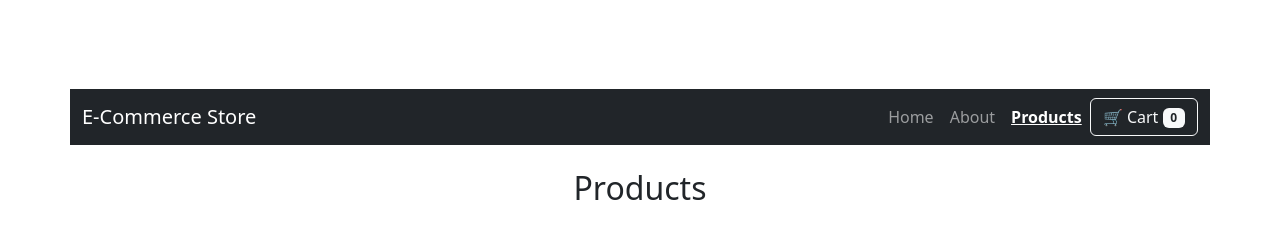
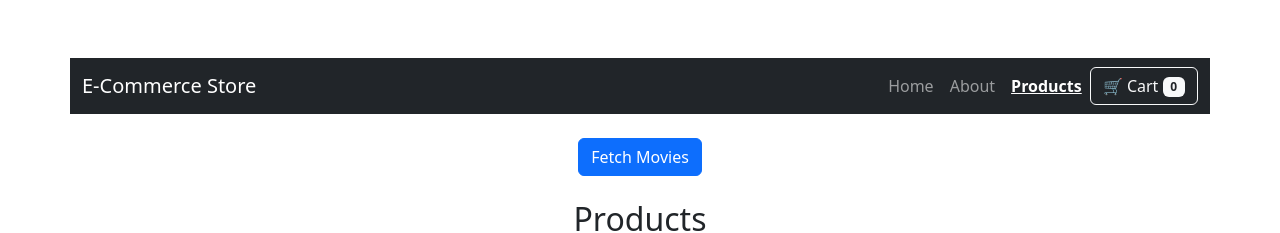
Before and after one commit to Ashutosh9110/Music-Ecommerce-Website, a React (Vite) app: page /products in a window 1280 px wide. Shown: the top 233 px of the page. Built offline with nearby package versions, Linux system fonts and the light colour scheme.

Commit message:
Loading the application

```diff
--- a/src/App.jsx
+++ b/src/App.jsx
@@ -1,4 +1,4 @@
-import React from "react";
+import React, { useState } from "react";
 import { BrowserRouter as Router, Routes, Route } from "react-router-dom";
 import Products from "./components/Products";
 import Header from "./components/Header";
@@ -8,18 +8,69 @@ import "./App.css";
 import Home from "./components/Home";
 
 function App() {
+  const [movies, setMovies] = useState([]);
+  const [isLoading, setIsLoading] = useState(false);
+
+  // ✅ Async/await version
+  const fetchMovieHandler = async () => {
+    try {
+      setIsLoading(true); // show loader
+      const response = await fetch("https://swapi.dev/api/films"); // ✅ use swapi.dev (correct API)
+      if (!response.ok) {
+        throw new Error("Failed to fetch movies!");
+      }
+      const data = await response.json();
+
+      const transformedMovies = data.results.map((movieData) => ({
+        id: movieData.episode_id,
+        title: movieData.title,
+        openingText: movieData.opening_crawl,
+        releaseDate: movieData.release_date,
+      }));
+
+      setMovies(transformedMovies);
+    } catch (error) {
+      console.error(error);
+    } finally {
+      setIsLoading(false); // hide loader
+    }
+  };
+
   return (
     <CartProvider>
       <Router>
         <Header />
         <Routes>
           <Route path="/" element={<Home />} />
-          <Route path="/products" element={
-            <>
-              <h2 className="text-center mt-4">Products</h2>
-              <Products />
-            </>
-          } />
+          <Route
+            path="/products"
+            element={
+              <div className="text-center mt-4">
+                <button onClick={fetchMovieHandler} className="btn btn-primary">
+                  Fetch Movies
+                </button>
+
+                {/* ✅ Loader */}
+                {isLoading && <p>Loading...</p>}
+
+                {/* ✅ Display movies once fetched */}
+                {!isLoading && movies.length > 0 && (
+                  <ul style={{ listStyle: "none", padding: 0 }}>
+                    {movies.map((movie) => (
+                      <li key={movie.id} className="mt-3">
+                        <h2>{movie.title}</h2>
+                        <h4>Release Date: {movie.releaseDate}</h4>
+                        <p>{movie.openingText}</p>
+                      </li>
+                    ))}
+                  </ul>
+                )}
+
+                <h2 className="text-center mt-4">Products</h2>
+                <Products />
+              </div>
+            }
+          />
           <Route path="/about" element={<About />} />
         </Routes>
       </Router>
```
Also changed, not shown: src/components/Movie.jsx (added, +19 -0 lines).
